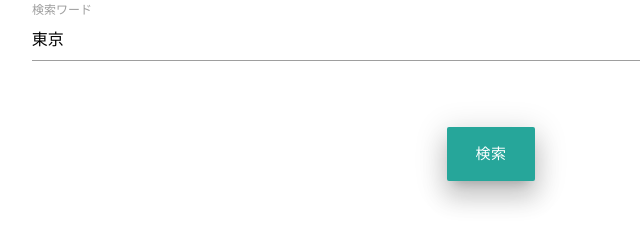
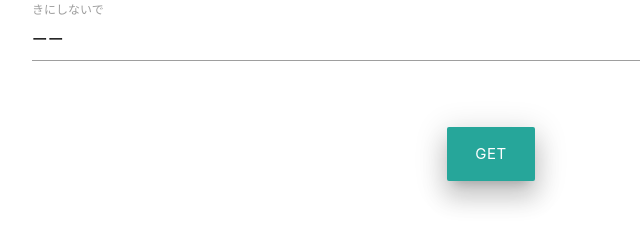
Before and after one commit to gomi-kuzu/japn_search_gameapp_pjt, a plain HTML site: page index.html in a window 1280 px wide. Shown: the full height of the page, 149-789 px from the left. Drawn offline with nearby package versions, Linux system fonts and the light colour scheme.

Commit message:
day2_add_little_fix

```diff
--- a/index.html
+++ b/index.html
@@ -14,8 +14,8 @@
    <form class="col s12 center">
       <div class="row">
          <div class="input-field col-md-6">
-            <input id="search_word" type="text" class="validate" value="東京">
-            <label for="search_word">検索ワード</label>
+            <input id="search_word" type="text" class="validate" value="ーー">
+            <label for="search_word">きにしないで</label>
          </div>
          <span class="red-text text-lighten-1">
             <div id="warning"></div>
@@ -26,7 +26,7 @@
 　<div class="row">
    <div class="col s12 center">
       <div id="search_button">
-         <a class="waves-effect waves-light btn-large z-depth-4">検索</a>
+         <a class="waves-effect waves-light btn-large z-depth-4">GET</a>
       </div>
    </div>
    <br>
```
